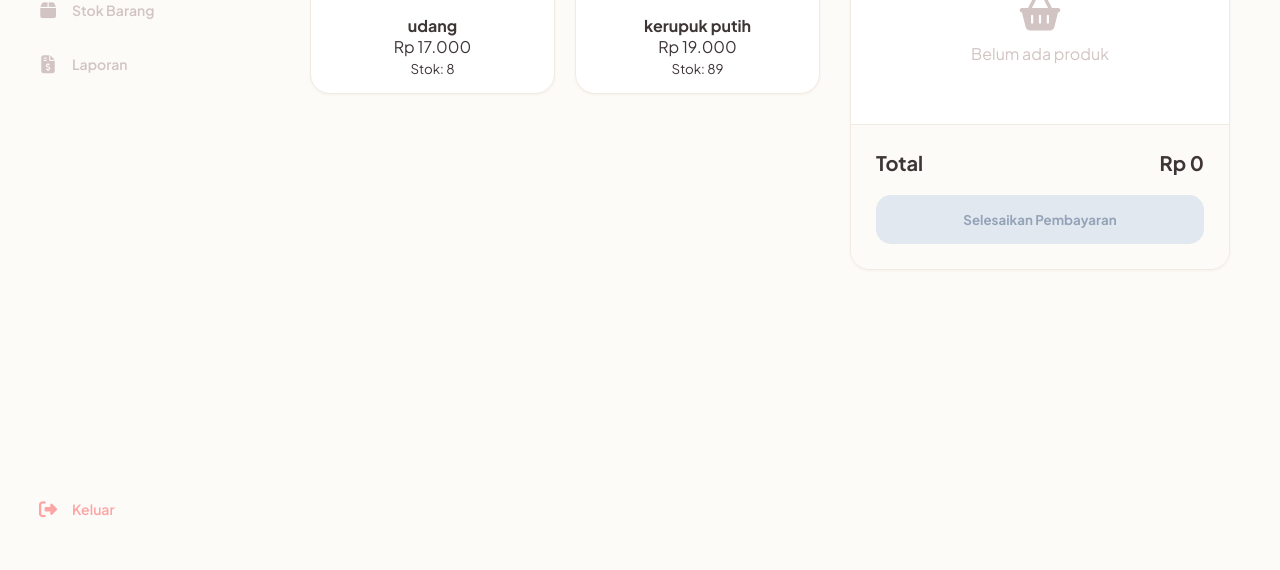
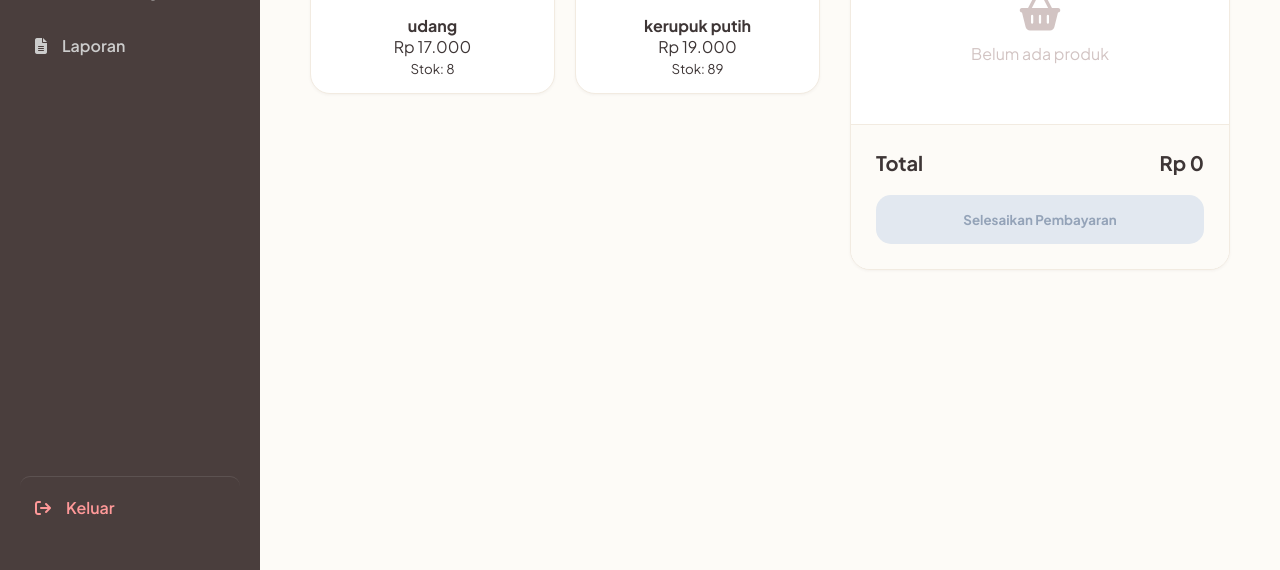
Before and after one commit to maulanaBakar/proyek1_kelompok3, a PHP site: page /kasir.php in a window 1280 px wide. Shown: the part 230-800 px from the top of the page. Run offline with PHP 8.4, Linux system fonts and the light colour scheme; a user stored in the database is signed in; data comes from the database, SQL or seed files in the repository.

Commit message:
update side bar

```diff
--- a/kasir.php
+++ b/kasir.php
@@ -97,23 +97,36 @@ if(isset($_POST['proses_bayar'])) {
     <link href="https://fonts.googleapis.com/css2?family=Plus+Jakarta+Sans:wght@400;500;600;700&display=swap" rel="stylesheet">
 
     <link rel="stylesheet" href="kasir.css">
+
+    <link rel="stylesheet" href="dashboard.css">
 </head>
 <body>
 
-    <div class="sidebar" id="sidebar">
-        <div>
-            <div class="logo">2 PAKSI</div>
-            <div class="nav-menu">
-                <a href="dashboard.php" class="nav-link"><i class="fa-solid fa-gauge"></i> Beranda</a>
-                <a href="kasir.php" class="nav-link active"><i class="fa-solid fa-cash-register"></i> Kasir</a>
-                <a href="stok.php" class="nav-link"><i class="fa-solid fa-box"></i> Stok Barang</a>
-                <a href="laporan.php" class="nav-link"><i class="fa-solid fa-file-invoice-dollar"></i> Laporan</a>
-            </div>
-        </div>
-        <div class="logout-section">
-            <a href="logout.php" class="nav-link logout-link"><i class="fa-solid fa-right-from-bracket"></i> Keluar</a>
-        </div>
-    </div>
+   <aside class="menu-samping">
+      <div class="bagian-atas">
+        <div class="judul-logo">2 PAKSI</div>
+        <nav class="daftar-menu">
+          <a href="dashboard.php" class="link-menu">
+            <i class="fa-solid fa-house"></i> Beranda
+          </a>
+          <a href="kasir.php" class="link-menu aktif">
+            <i class="fa-solid fa-cash-register"></i> Kasir
+          </a>
+          <a href="stok.php" class="link-menu">
+            <i class="fa-solid fa-box"></i> Stok Barang
+          </a>
+          <a href="laporan.php" class="link-menu">
+            <i class="fa-solid fa-file-lines"></i> Laporan
+          </a>
+        </nav>
+      </div>
+
+      <div class="bagian-bawah">
+        <a href="logout.php" class="link-menu keluar">
+          <i class="fa-solid fa-arrow-right-from-bracket"></i> Keluar
+        </a>
+      </div>
+    </aside>
 
     <div class="content">
         <header class="header">
```
